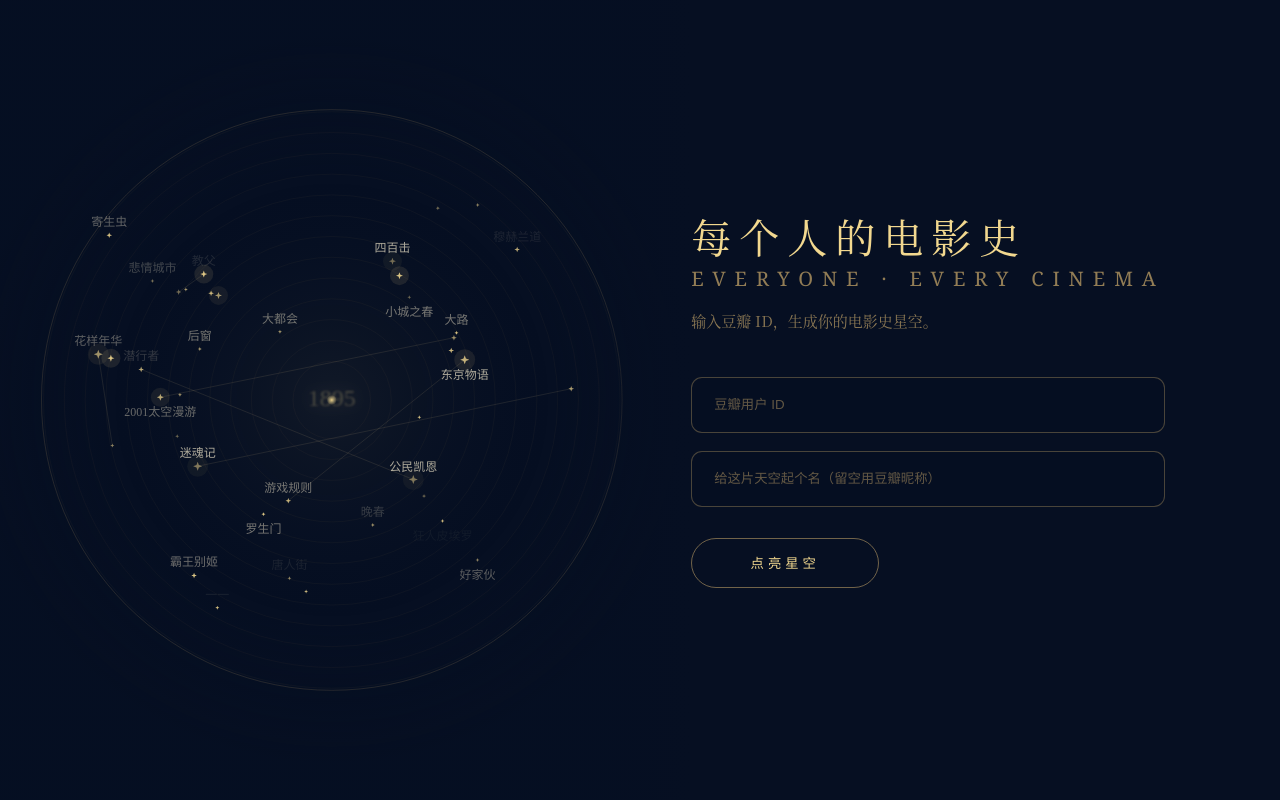
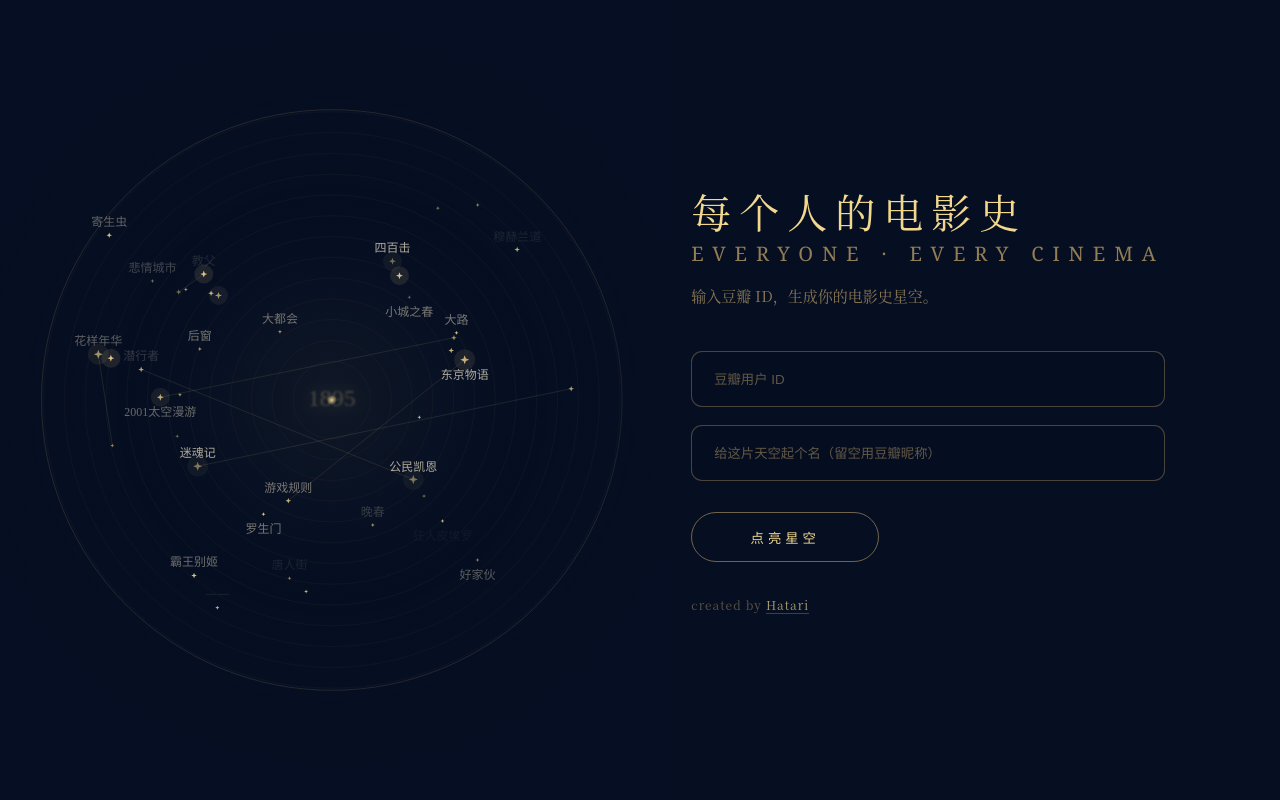
Before and after one commit to Hatari130/cinema-stars-maps, a FastAPI app: page / in a window 1280 px wide. Run offline with FastAPI, Linux system fonts and the light colour scheme.

Commit message:
Add Hatari credit link

```diff
--- a/templates/landing.html
+++ b/templates/landing.html
@@ -28,7 +28,9 @@ form{margin:0}
 .btn[disabled]{cursor:wait;opacity:.68}
 .toggle{display:inline-block;margin-top:25px;color:#C9A86A;font-size:13px;opacity:.58;text-decoration:none;cursor:pointer}
 .toggle:hover{opacity:.9}
-.foot{margin:36px 0 0;font-size:12px;letter-spacing:1px;opacity:.42}
+.foot{margin:34px 0 0;font-size:12px;letter-spacing:1px;color:rgba(201,168,106,.46)}
+.credit-link{color:rgba(242,216,143,.72);text-decoration:none;border-bottom:1px solid rgba(242,216,143,.24);transition:color .2s,border-color .2s}
+.credit-link:hover,.credit-link:focus-visible{color:#F2D88F;border-color:rgba(242,216,143,.72);outline:none}
 .mode-csv #dbid{display:none}
 .mode-csv .fileline{display:block}
 @media(max-width:860px){
@@ -65,6 +67,7 @@ form{width:min(560px,100%)}
 <input class="field" type="text" name="title" maxlength="40" placeholder="给这片天空起个名（留空用豆瓣昵称）">
 <button type="submit" class="btn">点亮星空</button>
 </form>
+<p class="foot">created by <a class="credit-link" href="https://xhslink.com/m/2C7F1JCPJzd" target="_blank" rel="noopener noreferrer">Hatari</a></p>
 </div>
 <script>
 function fitEnglishTitle(){
```
